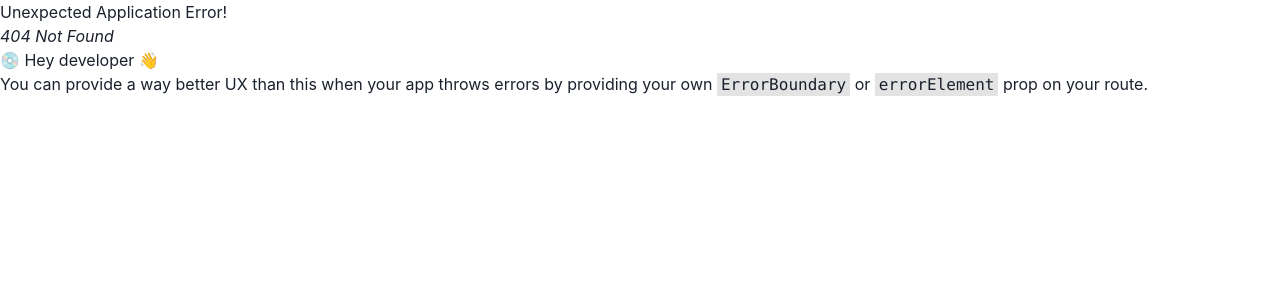
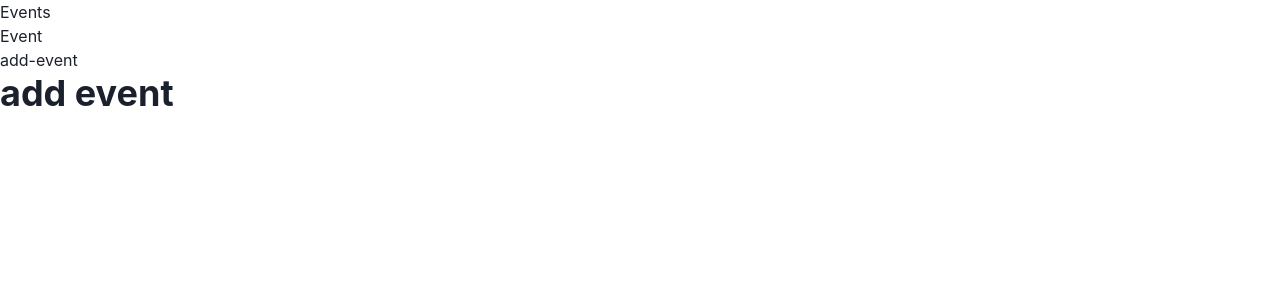
Before and after one commit to Tolga0342/React-advanced-project, a React (Vite) app: page /addevent in a window 1280 px wide. Before the commit this address had no page. Shown: the top 300 px of the page. Built offline with nearby package versions, Linux system fonts and the light colour scheme.

Commit message:
adding new page "AddEvent"

```diff
--- a/src/components/Navigation.jsx
+++ b/src/components/Navigation.jsx
@@ -1,5 +1,5 @@
-import React from 'react';
-import { Link } from 'react-router-dom';
+import React from "react";
+import { Link } from "react-router-dom";
 
 export const Navigation = () => {
   return (
@@ -11,6 +11,9 @@ export const Navigation = () => {
         <li>
           <Link to="/event/1">Event</Link>
         </li>
+        <li>
+          <Link to="/addevent"> add-event</Link>
+        </li>
       </ul>
     </nav>
   );
--- a/src/main.jsx
+++ b/src/main.jsx
@@ -5,6 +5,7 @@ import { EventPage } from "./pages/EventPage";
 import { EventsPage, loader as postListLoader } from "./pages/EventsPage";
 import { createBrowserRouter, RouterProvider } from "react-router-dom";
 import { Root } from "./components/Root";
+import { AddEvent } from "./pages/AddEvent";
 
 const router = createBrowserRouter([
   {
@@ -22,6 +23,10 @@ const router = createBrowserRouter([
         // loader: postLoader,
         // action: addComment,
       },
+      {
+        path: "/addevent",
+        element: <AddEvent />,
+      },
     ],
   },
 ]);
--- /dev/null
+++ b/src/pages/AddEvent.jsx
@@ -0,0 +1,6 @@
+import React from "react";
+import { Heading } from "@chakra-ui/react";
+
+export const AddEvent = () => {
+  return <Heading> add event</Heading>;
+};
```
